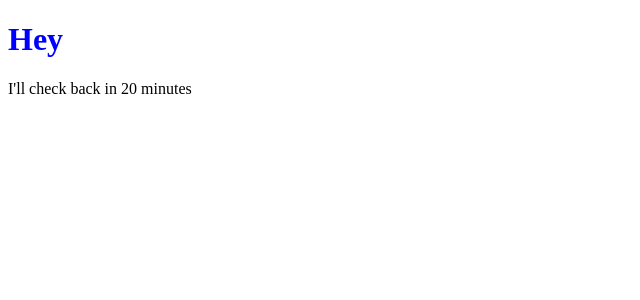
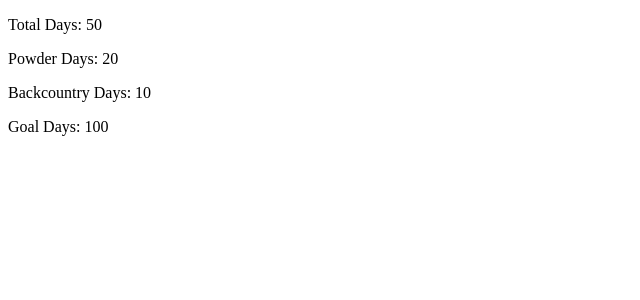
Before and after one commit to differentsyntax/BrushUpReact, a React (Create React App) app: page / in a window 1280 px wide. Shown: the top 300 px of the page, without its empty margins (0-640 px from the left). Built offline with nearby package versions, Linux system fonts and the light colour scheme.

Commit message:
Simplified/consized syntax

```diff
--- a/src/index.js
+++ b/src/index.js
@@ -1,18 +1,45 @@
-import React from "react";
-import ReactDOM from "react-dom";
+import React, { Component } from "react";
+import { render } from "react-dom";
 
-class Message extends React.Component {
+let skiData = {
+  total: 50,
+  powder: 20,
+  backcountry: 10,
+  goal: 100,
+};
+
+class SkiDayCounter extends Component {
   render() {
+    const { total, powder, backcountry, goal } = this.props;
+    // above line can be used to avoid writing this.props for each of them
     return (
-      <div>
-        <h1 style={{ color: this.props.color }}>{this.props.msg}</h1>
-        <p> I'll check back in {this.props.minutes} minutes</p>
-      </div>
+      <section>
+        <div>
+          <p> Total Days: {total}</p>
+        </div>
+
+        <div>
+          <p> Powder Days: {powder}</p>
+        </div>
+
+        <div>
+          <p> Backcountry Days: {backcountry}</p>
+        </div>
+
+        <div>
+          <p> Goal Days: {goal}</p>
+        </div>
+      </section>
     );
   }
 }
 
-ReactDOM.render(
-  <Message minutes={20} color="blue" msg="Hey" />,
+render(
+  <SkiDayCounter
+    total={skiData.total}
+    powder={skiData.powder}
+    backcountry={skiData.backcountry}
+    goal={skiData.goal}
+  />,
   document.getElementById("root")
 );
```
